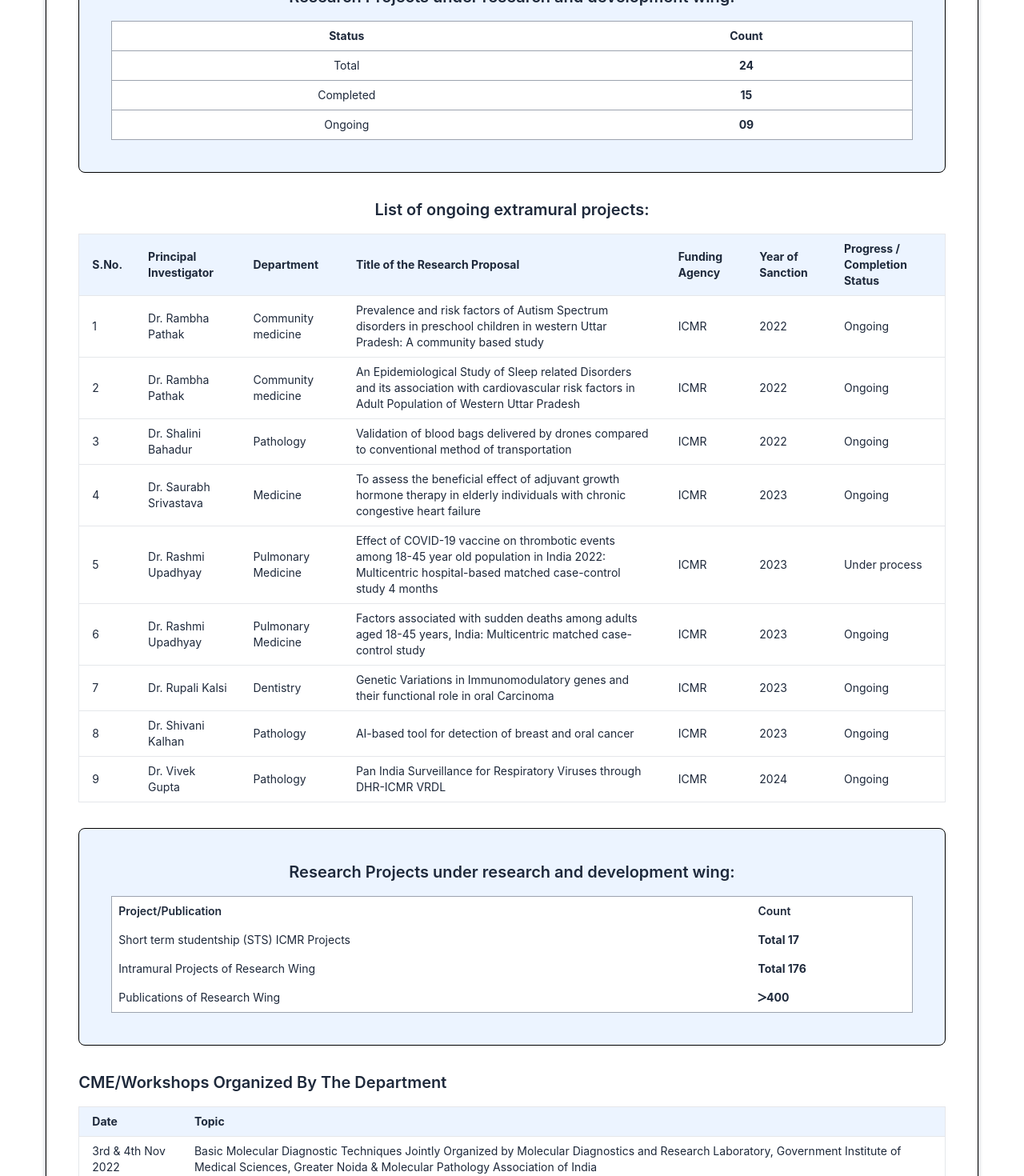
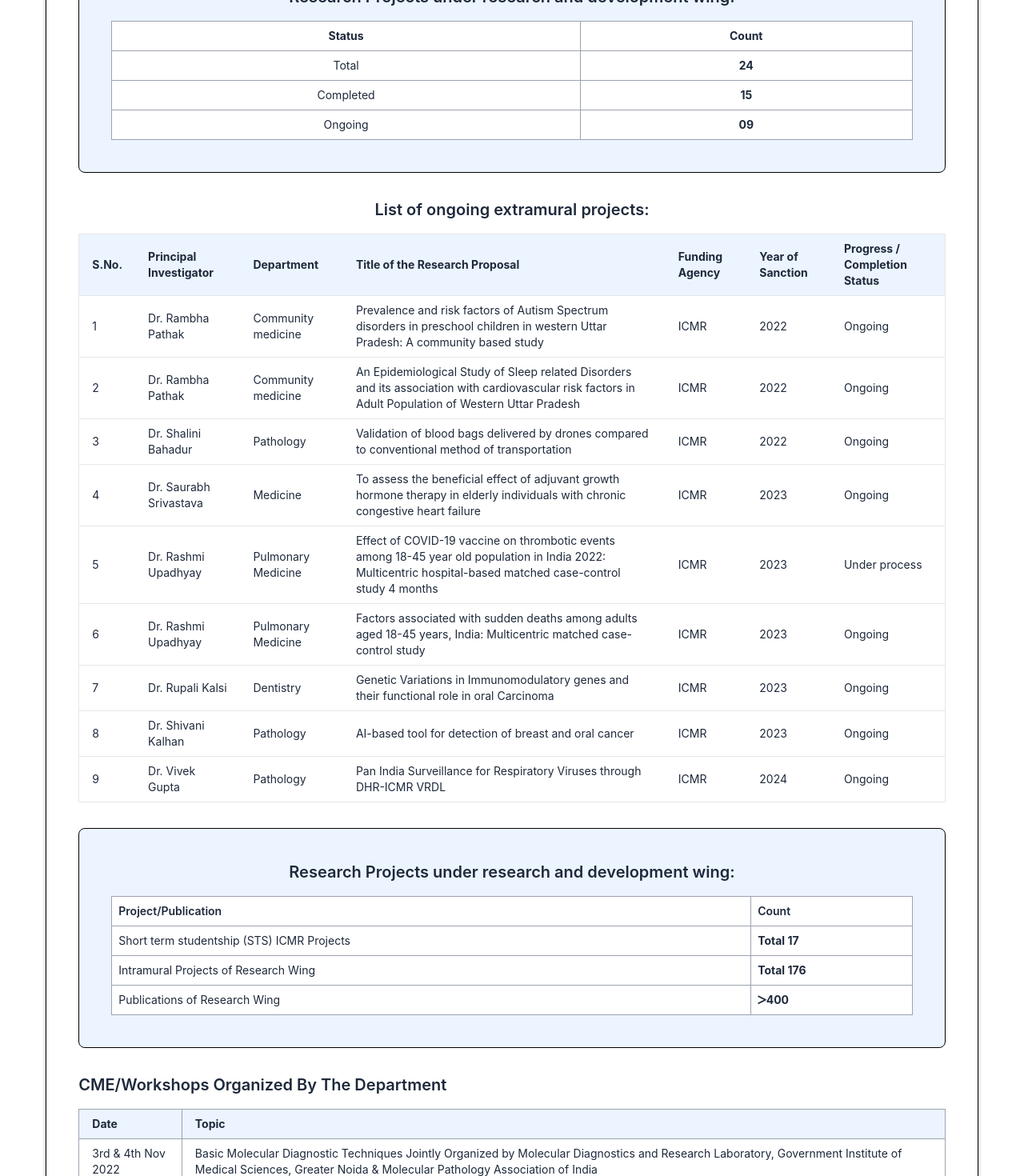
Before and after one commit to shaleenchowdhary/attacktic-labs, a React (Vite) app in the folder Task 4/research/: page /research in a window 1280 px wide. Shown: the part 700-2170 px from the top of the page at 80% size. Built offline with nearby package versions, Linux system fonts and the light colour scheme.

Commit message:
fix issues

```diff
--- a/Task 4/research/src/components/Layout/About.jsx
+++ b/Task 4/research/src/components/Layout/About.jsx
@@ -10,7 +10,6 @@ import asiya_khan from '../../assets/Faculty and Staff Members/Scientific Staff
 import kirti_devi from '../../assets/Faculty and Staff Members/Scientific Staff at the Research Wing/Kirti_Devi.jpg';
 import ambika from '../../assets/Faculty and Staff Members/Scientific Staff at the Research Wing/Ambika.jpg';
 import neetu_singh from '../../assets/Faculty and Staff Members/Scientific Staff at the Research Wing/Neetu_Singh.jpg';
-import Carousel from './Carousel';
 
 const About = () => {
   const facultyMembers = [
@@ -116,8 +115,7 @@ const About = () => {
       <div className="m-4 p-2 py-4 rounded-lg bg-blue-100 sm:text-3xl text-xl font-semibold border">
         Department of Research & Development
       </div>
-      <Carousel />
-      <div className="w-full flex justify-center sm:py-10 py-5">
+      <div className="w-full flex justify-center sm:py-10 py-5 sm:pt-0 pt-0">
         <div className="sm:w-11/12 px-1 flex items-center justify-center text-slate-800">
           <div className="bg-blue-200 bg-opacity-30 sm:p-10 p-1 rounded-lg shadow-md shadow-gray-400 border border-black text-left">
             <h2 className="font-semibold sm:text-3xl text-xl sm:mb-4 mb-1 text-center">
@@ -190,19 +188,19 @@ const About = () => {
                 <table className="min-w-full bg-white border border-gray-200">
                   <thead>
                     <tr className="">
-                      <th className="py-2 px-4 border-b border-gray-400">
+                      <th className="py-2 px-4 border border-gray-400">
                         S. No
                       </th>
-                      <th className="py-2 px-4 border-b border-gray-400">
+                      <th className="py-2 px-4 border border-gray-400">
                         Faculty Photo
                       </th>
-                      <th className="py-2 px-4 border-b border-gray-400">
+                      <th className="py-2 px-4 border border-gray-400">
                         Name, Qualification, Appointment
                       </th>
-                      <th className="py-2 px-4 border-b border-gray-400">
+                      <th className="py-2 px-4 border border-gray-400">
                         Research Field
                       </th>
-                      <th className="py-2 px-4 border-b border-gray-400">
+                      <th className="py-2 px-4 border border-gray-400">
                         Date of Joining
                       </th>
                     </tr>
@@ -210,25 +208,25 @@ const About = () => {
                   <tbody className="font-semibold">
                     {facultyMembers.map((faculty, index) => (
                       <tr key={index}>
-                        <td className="py-2 px-4 border-b border-gray-400">
+                        <td className="py-2 px-4 border border-gray-400">
                           {index + 1}
                         </td>
-                        <td className="py-2 px-4 border-b border-gray-400">
+                        <td className="py-2 px-4 border border-gray-400">
                           <img
                             src={faculty.photo}
                             alt={`Faculty ${index + 1}`}
                             // className="h-26 w-20 object-cover"
                           />
                         </td>
-                        <td className="py-2 px-4 border-b border-gray-400">
+                        <td className="py-2 px-4 border border-gray-400">
                           {faculty.name}
                           <br />
                           {faculty.qualification}
                         </td>
-                        <td className="py-2 px-4 border-b border-gray-400">
+                        <td className="py-2 px-4 border border-gray-400">
                           {faculty.researchField}
                         </td>
-                        <td className="py-2 px-4 border-b border-gray-400">
+                        <td className="py-2 px-4 border border-gray-400">
                           {faculty.dateOfJoining}
                         </td>
                       </tr>
@@ -245,19 +243,19 @@ const About = () => {
                 <table className="min-w-full bg-white border border-gray-200">
                   <thead>
                     <tr>
-                      <th className="py-2 px-4 border-b border-gray-400">
+                      <th className="py-2 px-4 border border-gray-400">
                         S. No.
                       </th>
-                      <th className="py-2 px-4 border-b border-gray-400">
+                      <th className="py-2 px-4 border border-gray-400">
                         Scientific Staff Photo
                       </th>
-                      <th className="py-2 px-4 border-b border-gray-400">
+                      <th className="py-2 px-4 border border-gray-400">
                         Name, Qualification, Appointment
                       </th>
-                      <th className="py-2 px-4 border-b border-gray-400">
+                      <th className="py-2 px-4 border border-gray-400">
                         Research Field
                       </th>
-                      <th className="py-2 px-4 border-b border-gray-400">
+                      <th className="py-2 px-4 border border-gray-400">
                         Date of Joining
                       </th>
                     </tr>
@@ -265,25 +263,25 @@ const About = () => {
                   <tbody className="font-semibold">
                     {scientificStaff.map((staff, index) => (
                       <tr key={index}>
-                        <td className="py-2 px-4 border-b border-gray-400">
+                        <td className="py-2 px-4 border border-gray-400">
                           {index + 1}
                         </td>
-                        <td className="py-2 px-4 border-b border-gray-400">
+                        <td className="py-2 px-4 border border-gray-400">
                           <img
                             src={staff.photo}
                             alt={`Staff ${index + 1}`}
                             className="h-26 w-20 object-cover"
                           />
                         </td>
-                        <td className="py-2 px-4 border-b border-gray-400">
+                        <td className="py-2 px-4 border border-gray-400">
                           {staff.name}
                           <br />
                           {staff.qualification}
                         </td>
-                        <td className="py-2 px-4 border-b border-gray-400">
+                        <td className="py-2 px-4 border border-gray-400">
                           {staff.researchField}
                         </td>
-                        <td className="py-2 px-4 border-b border-gray-400">
+                        <td className="py-2 px-4 border border-gray-400">
                           {staff.dateOfJoining}
                         </td>
                       </tr>
@@ -299,16 +297,24 @@ const About = () => {
               <div className="flex justify-center mt-4 w-full text-sm sm:text-base">
                 <table className="min-w-full bg-white border border-gray-200 text-center">
                   <thead>
-                    <tr className="border-b border-gray-400">
-                      <th className="py-2 px-4 font-semibold">Position</th>
-                      <th className="py-2 px-4 font-semibold">Count</th>
+                    <tr className="">
+                      <th className="py-2 px-4 font-semibold border border-gray-400">
+                        Position
+                      </th>
+                      <th className="py-2 px-4 font-semibold border border-gray-400">
+                        Count
+                      </th>
                     </tr>
                   </thead>
                   <tbody>
                     {nonTeachingStaff.map((staff, index) => (
-                      <tr className="border-b border-gray-400" key={index}>
-                        <td className="py-2 px-4">{staff.position}</td>
-                        <td className="py-2 px-4 font-bold">{staff.count}</td>
+                      <tr className="" key={index}>
+                        <td className="py-2 px-4 border border-gray-400">
+                          {staff.position}
+                        </td>
+                        <td className="py-2 px-4 font-bold border border-gray-400">
+                          {staff.count}
+                        </td>
                       </tr>
                     ))}
                   </tbody>
--- a/Task 4/research/src/components/Layout/Carousel.jsx
+++ b/Task 4/research/src/components/Layout/Carousel.jsx
@@ -1,4 +1,4 @@
-import React, { useEffect, useState } from 'react';
+import { useEffect, useState } from 'react';
 
 const Carousel = () => {
   const images = [
@@ -18,7 +18,7 @@ const Carousel = () => {
   }, [images.length]);
 
   return (
-    <div className="w-full overflow-hidden p-4 pb-0 sm:h-[550px]">
+    <div className="w-full overflow-hidden p-4 sm:h-[550px]">
       <div
         className="whitespace-nowrap transition-transform duration-1000 ease-in-out"
         style={{ transform: `translateX(-${currentImageIndex * 100}%)` }}
--- a/Task 4/research/src/components/Layout/Research.jsx
+++ b/Task 4/research/src/components/Layout/Research.jsx
@@ -11,26 +11,42 @@ const Research = () => {
               <h3 className="font-semibold text-base sm:text-xl text-center">
                 Research Projects under research and development wing:
               </h3>
-              <div className="mt-4 w-full text-xs sm:text-sm bg-white border border-gray-400">
-                <table className="min-w-full bg-white border-gray-400">
+              <div className="mt-4 w-full text-xs sm:text-sm bg-white">
+                <table className="min-w-full bg-white">
                   <thead className="">
-                    <tr className="border-gray-400 border-b">
-                      <th className="py-2 px-4 text-center">Status</th>
-                      <th className="py-2 px-4 text-center">Count</th>
+                    <tr className="">
+                      <th className="py-2 px-4 text-center border-gray-400 border">
+                        Status
+                      </th>
+                      <th className="py-2 px-4 text-center border-gray-400 border">
+                        Count
+                      </th>
                     </tr>
                   </thead>
                   <tbody>
-                    <tr className="border-b border-gray-400">
-                      <td className="py-2 px-4 text-center">Total</td>
-                      <td className="py-2 px-4 text-center font-bold">24</td>
-                    </tr>
-                    <tr className="border-gray-400 border-b">
-                      <td className="py-2 px-4 text-center">Completed</td>
-                      <td className="py-2 px-4 text-center font-bold">15</td>
+                    <tr className="">
+                      <td className="py-2 px-4 text-center border border-gray-400">
+                        Total
+                      </td>
+                      <td className="py-2 px-4 text-center font-bold border border-gray-400">
+                        24
+                      </td>
                     </tr>
                     <tr className="">
-                      <td className="py-2 px-4 text-center">Ongoing</td>
-                      <td className="py-2 px-4 text-center font-bold">09</td>
+                      <td className="py-2 px-4 text-center border border-gray-400">
+                        Completed
+                      </td>
+                      <td className="py-2 px-4 text-center font-bold border border-gray-400">
+                        15
+                      </td>
+                    </tr>
+                    <tr className="">
+                      <td className="py-2 px-4 text-center border border-gray-400">
+                        Ongoing
+                      </td>
+                      <td className="py-2 px-4 text-center font-bold border border-gray-400">
+                        09
+                      </td>
                     </tr>
                   </tbody>
                 </table>
@@ -189,29 +205,39 @@ const Research = () => {
                 Research Projects under research and development wing:
               </h3>
               <div className="mt-4 w-full text-xs sm:text-sm bg-white">
-                <table className="w-full text-left border-collapse border border-gray-400 ">
+                <table className="w-full text-left border-collapse">
                   <thead>
                     <tr>
-                      <th className="p-2 font-semibold">Project/Publication</th>
-                      <th className="p-2 font-semibold">Count</th>
+                      <th className="p-2 font-semibold border border-gray-400">
+                        Project/Publication
+                      </th>
+                      <th className="p-2 font-semibold border border-gray-400">
+                        Count
+                      </th>
                     </tr>
                   </thead>
                   <tbody>
                     <tr>
-                      <td className="p-2">
+                      <td className="p-2 border border-gray-400">
                         Short term studentship (STS) ICMR Projects
                       </td>
-                      <td className="p-2 font-bold">Total 17</td>
+                      <td className="p-2 font-bold border border-gray-400">
+                        Total 17
+                      </td>
                     </tr>
                     <tr>
-                      <td className="p-2">
+                      <td className="p-2 border border-gray-400">
                         Intramural Projects of Research Wing
                       </td>
-                      <td className="p-2 font-bold">Total 176</td>
+                      <td className="p-2 font-bold border border-gray-400">
+                        Total 176
+                      </td>
                     </tr>
                     <tr>
-                      <td className="p-2">Publications of Research Wing</td>
-                      <td className="p-2 font-bold">
+                      <td className="p-2 border border-gray-400">
+                        Publications of Research Wing
+                      </td>
+                      <td className="p-2 font-bold border border-gray-400">
                         <i className="fa-solid fa-greater-than"></i>400
                       </td>
                     </tr>
@@ -227,14 +253,18 @@ const Research = () => {
                 <table className="min-w-full bg-white border border-gray-200 text-xs sm:text-sm">
                   <thead>
                     <tr className="bg-blue-200 bg-opacity-30">
-                      <th className="py-2 px-4 border-b">Date</th>
-                      <th className="py-2 px-4 border-b">Topic</th>
+                      <th className="py-2 px-4 border border-gray-400">Date</th>
+                      <th className="py-2 px-4 border border-gray-400">
+                        Topic
+                      </th>
                     </tr>
                   </thead>
                   <tbody>
                     <tr>
-                      <td className="py-2 px-4 border-b">3rd & 4th Nov 2022</td>
-                      <td className="py-2 px-4 border-b">
+                      <td className="py-2 px-4 border border-gray-400">
+                        3rd & 4th Nov 2022
+                      </td>
+                      <td className="py-2 px-4 border border-gray-400">
                         Basic Molecular Diagnostic Techniques Jointly Organized
                         by Molecular Diagnostics and Research Laboratory,
                         Government Institute of Medical Sciences, Greater Noida
@@ -242,8 +272,10 @@ const Research = () => {
                       </td>
                     </tr>
                     <tr>
-                      <td className="py-2 px-4 border-b">16th Jan 2024</td>
-                      <td className="py-2 px-4 border-b">
+                      <td className="py-2 px-4 border border-gray-400">
+                        16th Jan 2024
+                      </td>
+                      <td className="py-2 px-4 border border-gray-400">
                         First MRU Conclave: Research Promotions for Research
                         Projects & Funding Opportunities
                       </td>
```
Also changed, not shown: Task 4/research/src/components/Layout/Contact.jsx (+45 -14 lines), 2 other files (tests, documents, lock files or other folders).
